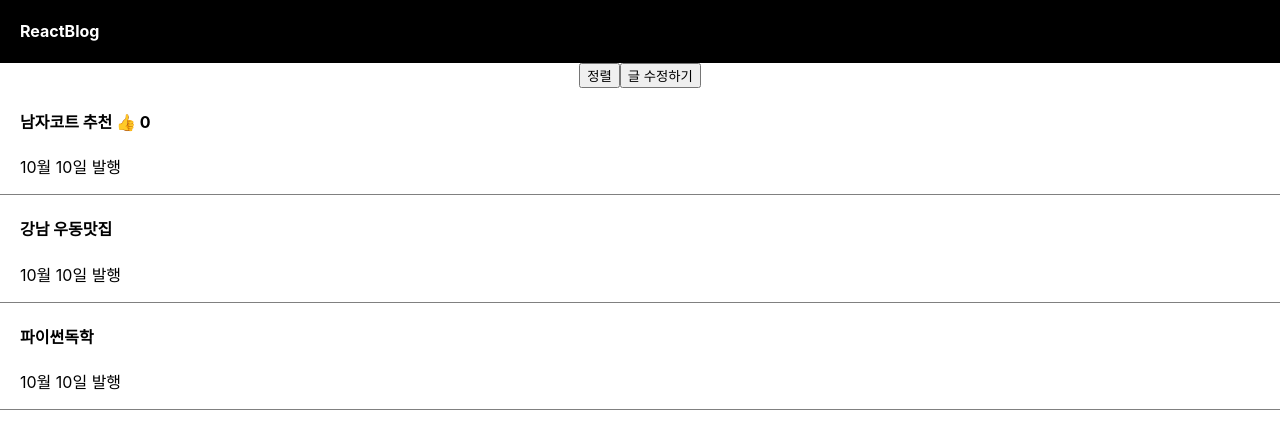
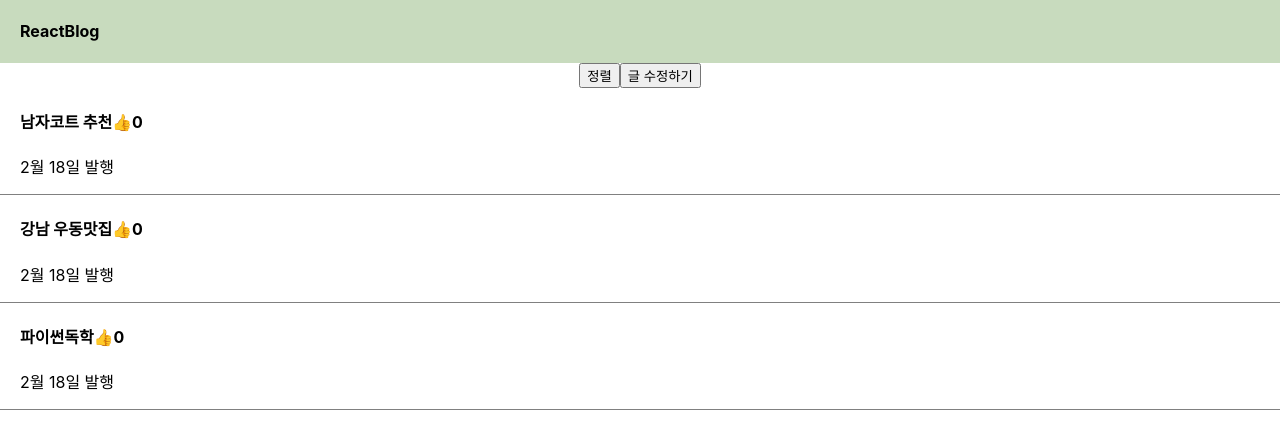
Before and after one commit to Antraxmin/react-blog, a React (Create React App) app: page / in a window 1280 px wide. Shown: the top 428 px of the page. Built offline with nearby package versions, Linux system fonts and the light colour scheme.

Commit message:
feat(App.js): Change the modal page to match the title of the post

```diff
--- a/src/App.css
+++ b/src/App.css
@@ -22,9 +22,9 @@ div {
 /* 블로그 상단 메뉴바 */
 .black-nav {
   display: flex;
-  background: black;
+  background: #C8DBBE;
   width: 100%;
-  color: white;
+  color: black;
   padding-left: 20px;
 }
 
--- a/src/App.js
+++ b/src/App.js
@@ -7,6 +7,7 @@ function App() {
   let [applist, setApplist] = useState(['남자코트 추천', '강남 우동맛집', '파이썬독학']);
   let [like, setlike] = useState(0);
   let [modal, setModal] = useState(false);
+  let [title, setTitle] = useState(0);   // 현재 title UI를 저장할 state
 
   return (
     <div className="App">
@@ -25,6 +26,22 @@ function App() {
         setApplist(copy);
       } }>글 수정하기</button>
 
+      <div>
+        {
+          // applist 요소 개수만큼 function(a, i)을 반복하여 호출한다.
+          applist.map(function(a, i) {
+            return (
+              <div className="list" key={i}>
+                <h4 onClick={ ()=>{ setModal(!modal); setTitle(i);}}> {applist[i]}
+                  <span onClick={ () => { setlike(like+1)} }>👍</span>
+                  {like}</h4>
+                <p>2월 18일 발행</p>
+              </div>
+            )
+          })
+        }
+      </div>
+{/*
       <div className="list">
         <h4>{ applist[0] } <span onClick={ () => {setlike(like+1)} }>👍</span> {like} </h4>
         <p>10월 10일 발행</p>
@@ -36,21 +53,28 @@ function App() {
       <div className="list">
         <h4 onClick={()=>{setModal(!modal)}}>{ applist[2] }</h4>
         <p>10월 10일 발행</p>
-      </div>
+      </div> */}
       {
-        modal == true ? <Modal/> : null
+       // 부모 컴포넌트인 App()에서 자식 컴포넌트인 Modal()로 state 전송
+        modal == true ? <Modal
+        title={title}
+        color={'#EDE4E0'}
+        setApplist={setApplist}
+        applist={applist}/>
+        : null
       }
     </div>
   );
 }
 
 // 컴포넌트
-function Modal() {
+function Modal(props) {
   return (
-    <div className="modal">
-      <h4>제목</h4>
+    <div className="modal" style={{background : props.color}}>
+      <h4>{props.applist[props.title]}</h4>
       <p>날짜</p>
       <p>상세내용</p>
+      <button>글수정</button>
     </div>
   )
 }
```
